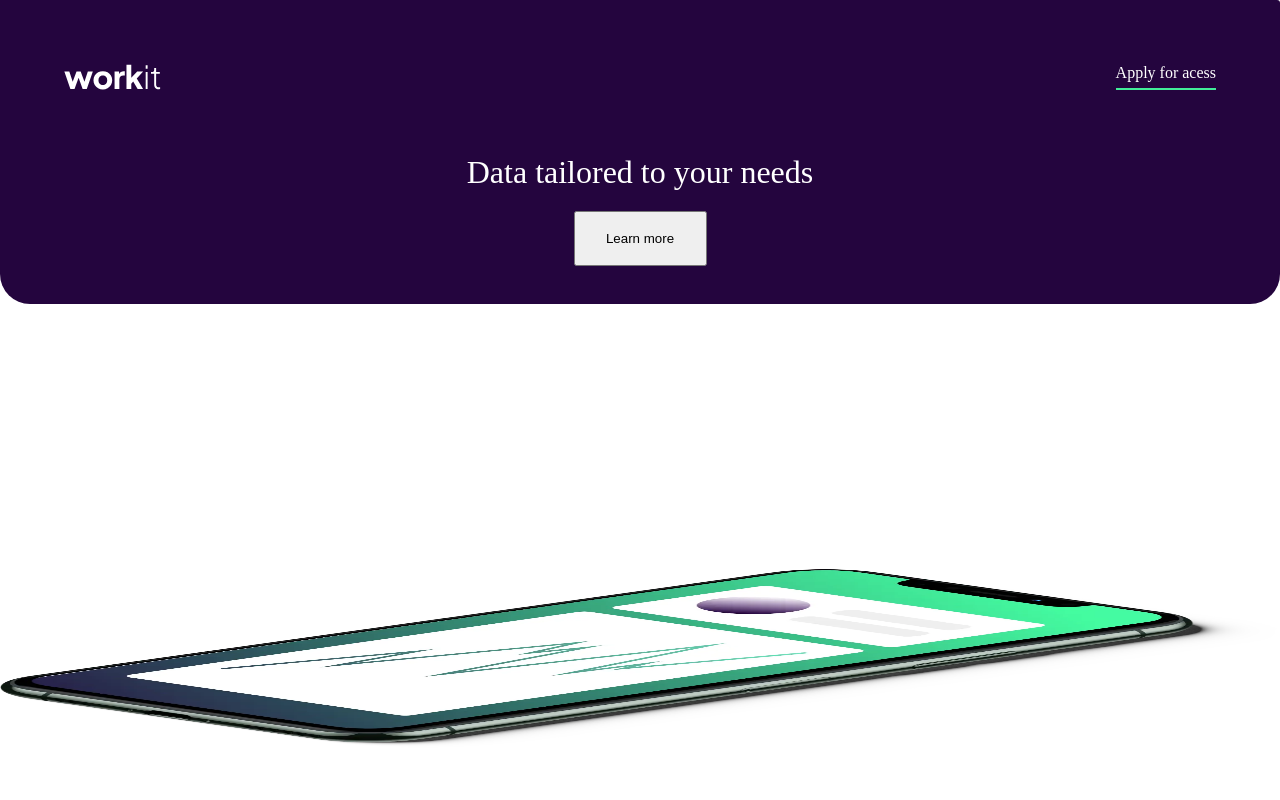
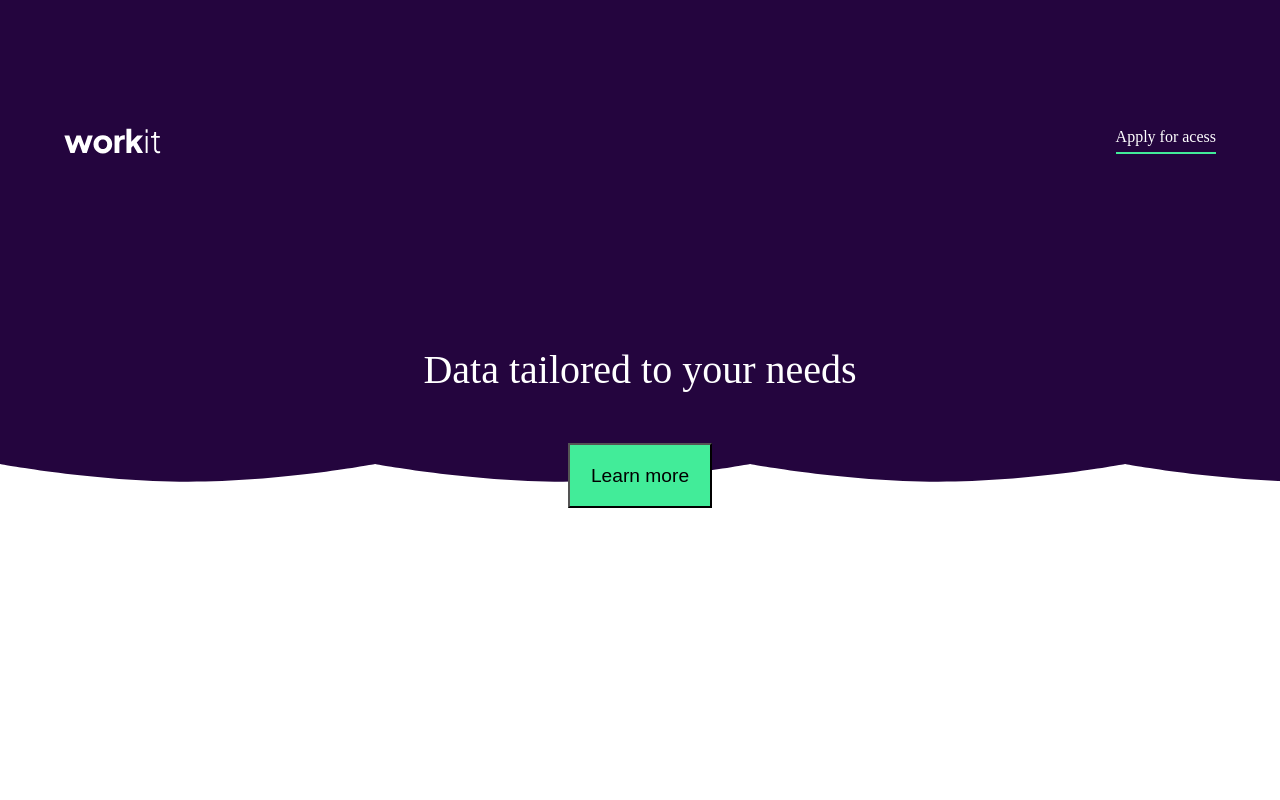
Before and after one commit to Front-End-Mentor-Projects/workit_landing_page, a plain HTML site: page index.html in a window 1280 px wide. Shown: the top 800 px of the page. Drawn offline with Linux system fonts and the light colour scheme.

Commit message:
Styled header section closer to figma file

```diff
--- a/styles.css
+++ b/styles.css
@@ -44,8 +44,11 @@ html {
 
 header {
     width: 100%;
-    background: #24053E;
-    border-radius: 0 3px 30px 30px;
+    height: 482px;
+    background-image: url("assets/images/Rectangle.svg");
+    background-size: contain;
+    background-repeat:inherit;
+
 }
 
 nav {
@@ -53,6 +56,7 @@ nav {
     flex-direction: row;
     justify-content: space-between;
     padding: 5%;
+    padding-top: 10%;
 }
 
 nav a {
@@ -65,20 +69,24 @@ nav a {
     flex-direction: column;
     justify-content: center;
     align-items: center;
+    margin-top: 10%;
 }
 
 .cta h1 {
+    text-align: center;
+    font-size: 2.5rem;
     color: white;
 }
 
 .cta button {
-    margin: 20px 0;
-    width: 133px;
-    height: 55px;
+    margin-top: 50px;
+    width: 144px;
+    height: 65px;
+    background: #42EC99;
+    font-size: 1.2rem;
 }
 .hero-image {
-
     width: 100%;
     height: 179px;
-    margin-bottom: -35%;
+    margin-top: 25%;
 }
```
